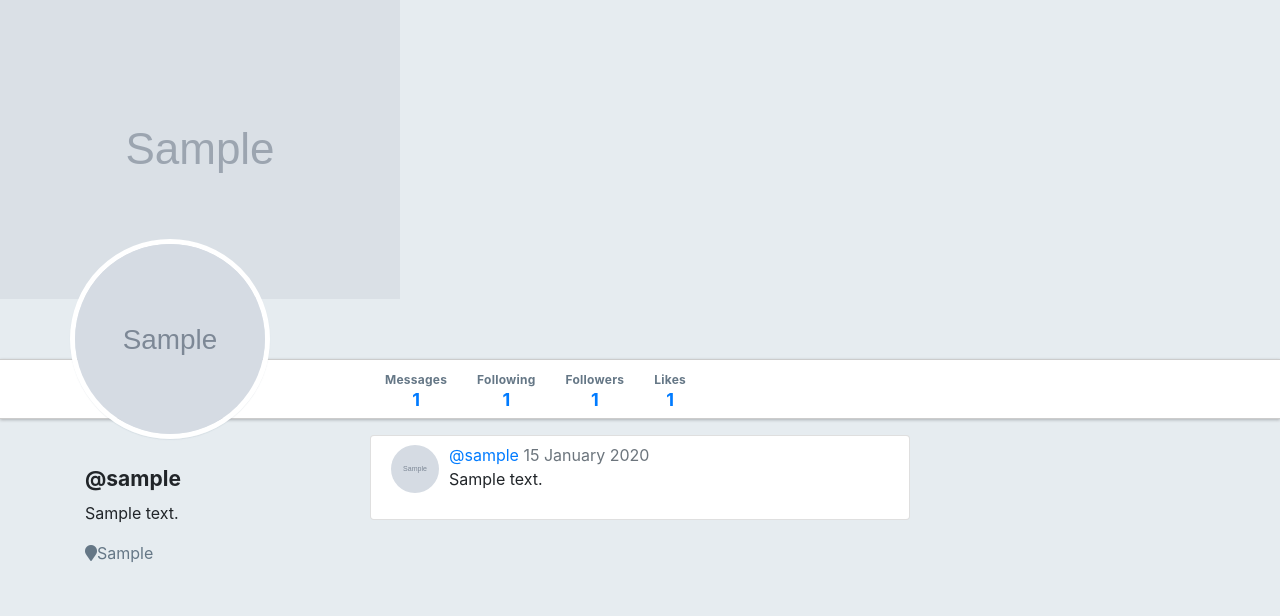
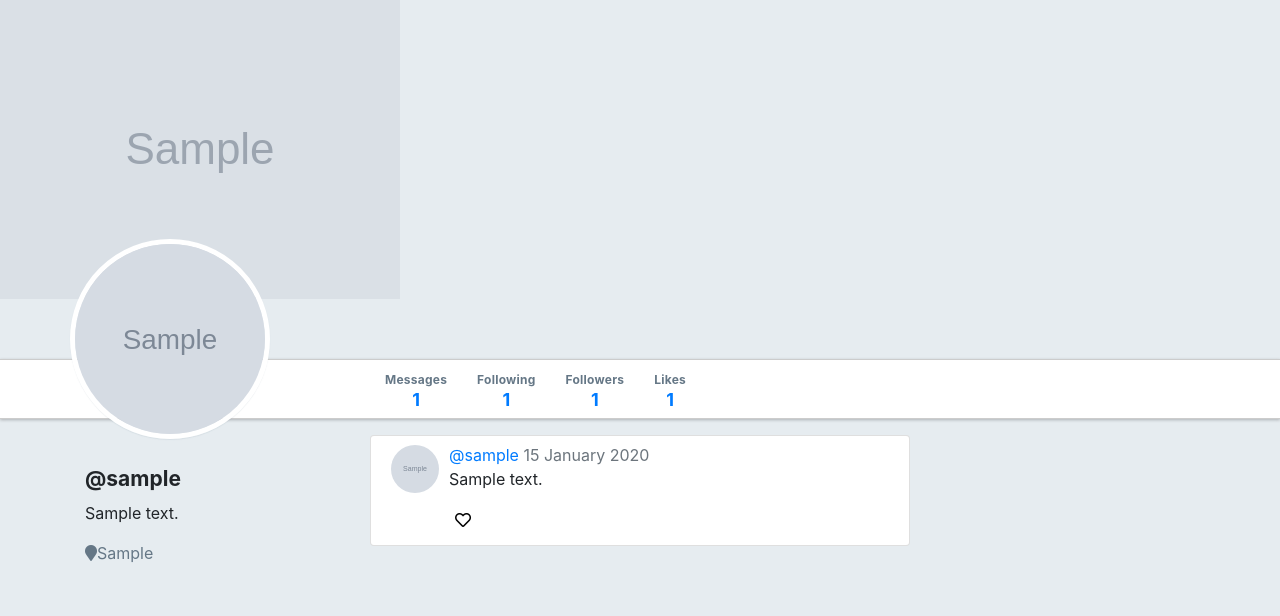
Before and after one commit to meowcodes/rithm-flask-warbler, a Flask app: page /users/1 in a window 1280 px wide. Shown: the part 47-663 px from the top of the page. Run offline with Flask 2, Linux system fonts and the light colour scheme; tables that the repository leaves empty hold one stand-in row (values such as "Sample post"); grey boxes marked "Sample" are stand-in pictures; parts of the project's set-up code (start-up, migrations or seed data) failed here and were passed over; some libraries are stand-ins or nearby versions.

Commit message:
find bugs

```diff
--- a/templates/users/show.html
+++ b/templates/users/show.html
@@ -16,6 +16,15 @@
             <a href="/users/{{ user.id }}">@{{ user.username }}</a>
             <span class="text-muted">{{ message.timestamp.strftime('%d %B %Y') }}</span>
             <p>{{ message.text }}</p>
+            <form action="/messages/{{ message.id  }}/like" method="POST">
+              <button class="like-btn" type="submit">
+                {% if message.is_liked(g.user) %}
+                  <i class="fas fa-heart"></i>
+                {% else %}
+                  <i class="far fa-heart"></i>
+                {% endif %}
+              </button>
+            </form>
           </div>
         </li>
 
```
Also changed, not shown: templates/users/likes.html (+10 -1 lines).
